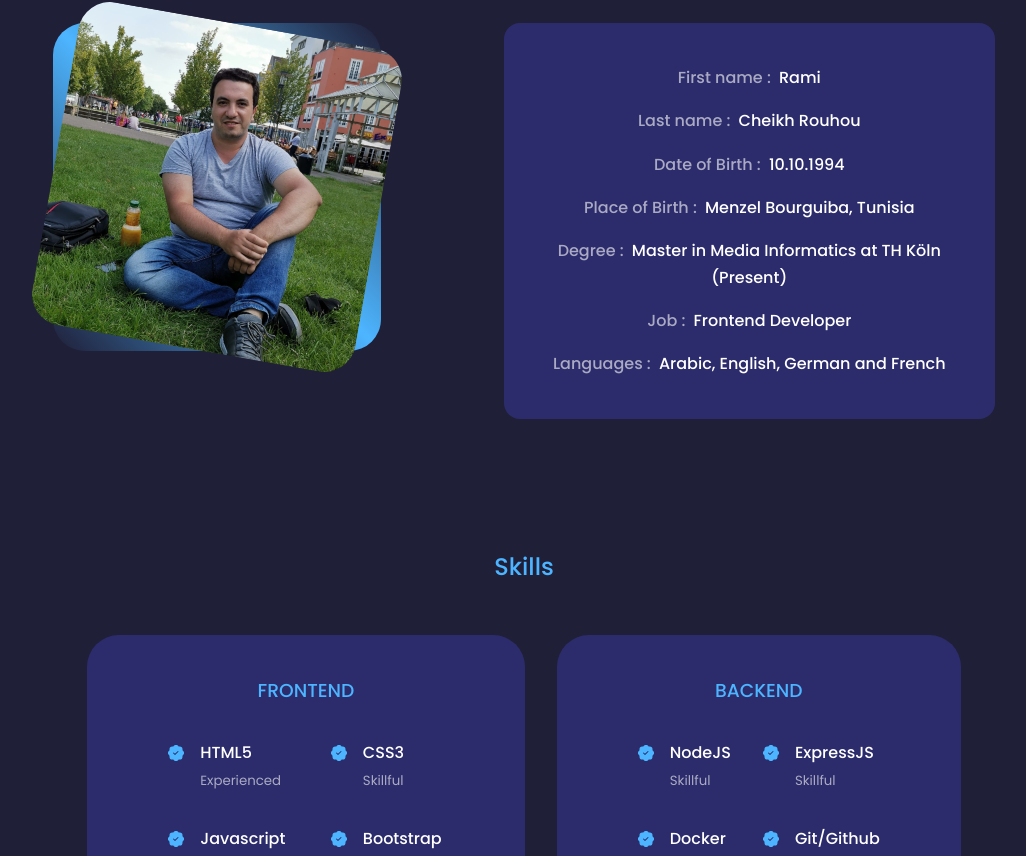
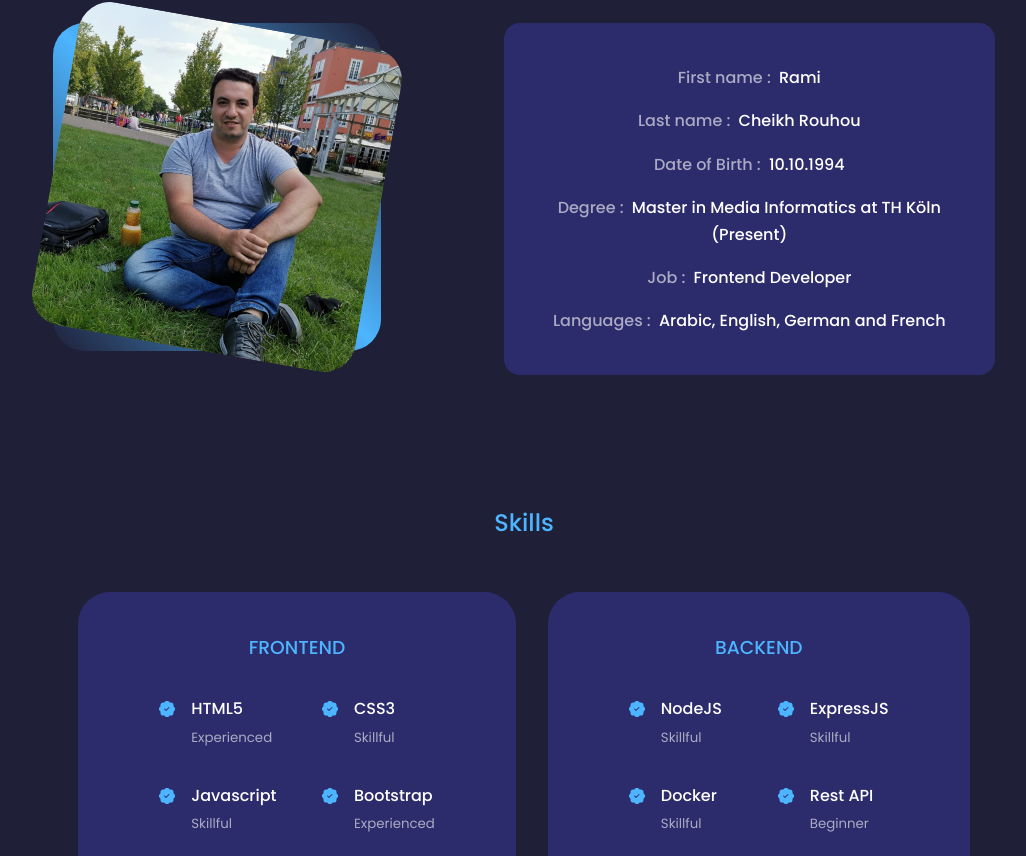
Before and after one commit to ramichr/portfolio, a React (Vite) app: page / in a window 1280 px wide. Shown: the part 944-1800 px from the top of the page, without its empty margins (116-1142 px from the left). Built offline with nearby package versions, Linux system fonts and the light colour scheme.

Commit message:
update About.jsx

```diff
--- a/data.js
+++ b/data.js
@@ -2,7 +2,6 @@ const personal = {
   firstName: 'Rami',
   lastName: 'Cheikh Rouhou',
   dateOfBirth: '10.10.1994',
-  placeOfBirth: 'Menzel Bourguiba, Tunisia',
   degree: 'Master in Media Informatics at TH Köln (Present)',
   job: 'Frontend Developer',
   languages: 'Arabic, English, German and French',
@@ -63,6 +62,11 @@ const backend = [
   },
   {
     id: 4,
+    skill: 'Rest API',
+    level: 'Beginner',
+  },
+  {
+    id: 5,
     skill: 'Git/Github',
     level: 'Experienced',
   },
--- a/src/components/about/About.jsx
+++ b/src/components/about/About.jsx
@@ -2,15 +2,7 @@ import './about.css'
 import { personal } from '../../../data'
 
 export default function About() {
-  const {
-    firstName,
-    lastName,
-    dateOfBirth,
-    placeOfBirth,
-    degree,
-    job,
-    languages,
-  } = personal
+  const { firstName, lastName, dateOfBirth, degree, job, languages } = personal
   return (
     <section id='about'>
       <h2>About Me</h2>
@@ -34,9 +26,6 @@ export default function About() {
               <span> Date of Birth : </span> {dateOfBirth}
             </h4>
             <h4>
-              <span> Place of Birth : </span> {placeOfBirth}
-            </h4>
-            <h4>
               <span> Degree : </span> {degree}
             </h4>
             <h4>
```
